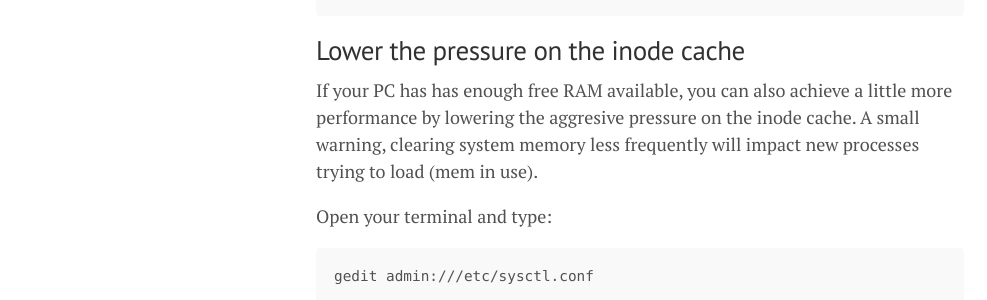
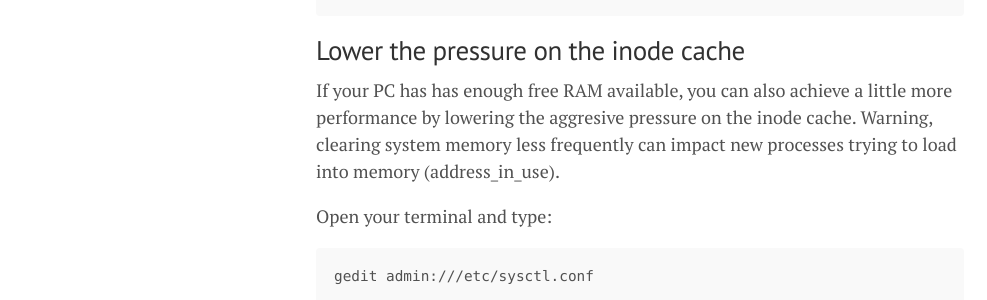
Before and after one commit to lgeurts/lgeurts.github.io, a Jekyll site: the page built from _posts/2022-10-03-optimizing-ubuntu-22.04.1-jammy-jellyfish.md, in a window 1280 px wide and 900 px high, scrolled down 2828 px. Shown: the part 182-482 px from the top of the window, without its empty margins (0-987 px from the left). Built offline with Jekyll 4.4.1, drawn with Linux system fonts in a browser that asks for light colours; nearby versions of some CDN libraries; comment, search, counter and statistics services are not loaded.

Commit message:
Update 2022-10-03-optimizing-ubuntu-22.04.1-jammy-jellyfish.md

````diff
--- a/_posts/2022-10-03-optimizing-ubuntu-22.04.1-jammy-jellyfish.md
+++ b/_posts/2022-10-03-optimizing-ubuntu-22.04.1-jammy-jellyfish.md
@@ -94,7 +94,7 @@ $ swapon
 
 ## Lower the pressure on the inode cache
 
-If your PC has has enough free RAM available, you can also achieve a little more performance by lowering the aggresive pressure on the inode cache. A small warning, clearing system memory less frequently will impact new processes trying to load (mem in use).
+If your PC has has enough free RAM available, you can also achieve a little more performance by lowering the aggresive pressure on the inode cache. Warning, clearing system memory less frequently can impact new processes trying to load into memory (address_in_use).
 
 Open your terminal and type:
 ```
````
